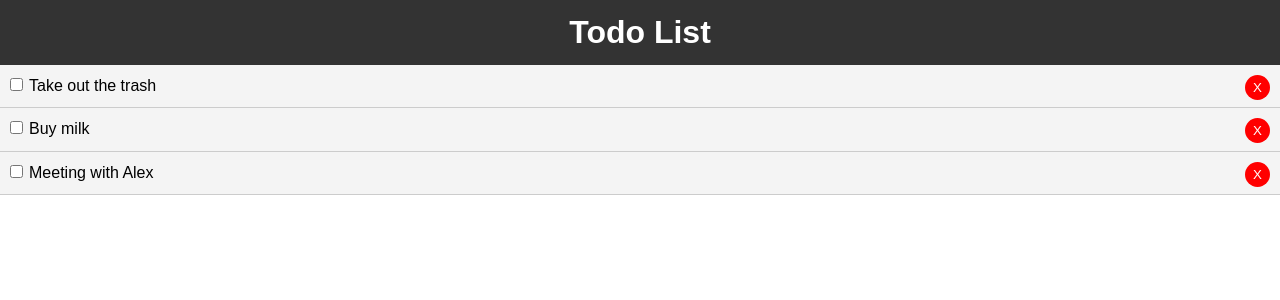
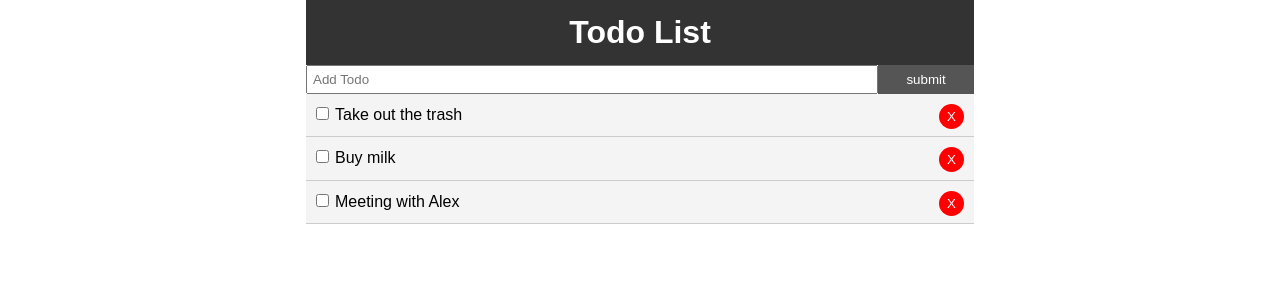
Before and after one commit to dennismarks/To-Do-React-Web-App, a React (Create React App) app: page / in a window 1280 px wide. Shown: the top 300 px of the page. Built offline with nearby package versions, Linux system fonts and the light colour scheme.

Commit message:
add new todo function

```diff
--- a/package.json
+++ b/package.json
@@ -5,7 +5,8 @@
   "dependencies": {
     "react": "^16.10.2",
     "react-dom": "^16.10.2",
-    "react-scripts": "3.2.0"
+    "react-scripts": "3.2.0",
+    "uuid": "^3.3.3"
   },
   "scripts": {
     "start": "react-scripts start",
--- a/src/App.css
+++ b/src/App.css
@@ -13,3 +13,20 @@
   color: #333;
   text-decoration: none;
 }
+
+.container {
+  padding: 0 1rem;
+}
+
+.btn {
+  display: inline-block;
+  border: none;
+  background: #555;
+  color: #fff;
+  padding: 7px 20px;
+  cursor: pointer;
+}
+
+.btn:hover {
+  background: #666;
+}
--- a/src/App.js
+++ b/src/App.js
@@ -1,52 +1,73 @@
-import React, { Component } from 'react';
-import Header from './components/Header';
-import './App.css';
-import Todos from './components/Todos';
+import React, { Component } from "react";
+import "./App.css";
+import Header from "./components/Header";
+import Todos from "./components/Todos";
+import AddTodo from "./components/AddTodo";
+import uuid from "uuid";
 
 class App extends Component {
   state = {
-		todos: [{
-				id: 1,
-				title: 'Take out the trash',
+    todos: [
+      {
+        id: uuid.v4(),
+        title: "Take out the trash",
         completed: false
       },
       {
-				id: 2,
-				title: 'Buy milk',
+        id: uuid.v4(),
+        title: "Buy milk",
         completed: false
       },
       {
-				id: 3,
-				title: 'Meeting with Alex',
+        id: uuid.v4(),
+        title: "Meeting with Alex",
         completed: false
       }
     ]
-	}
+  };
 
   // Toggle complete
-	markComplete = (id) => {
-		this.setState({todos: this.state.todos.map(todo => {
+  markComplete = id => {
+    this.setState({
+      todos: this.state.todos.map(todo => {
         if (todo.id === id) {
-				todo.completed = !todo.completed
+          todo.completed = !todo.completed;
         }
         return todo;
-		})});
-	}
+      })
+    });
+  };
 
   // Delete Todo
-	delTodo = (id) => {
-		this.setState({ todos: [...this.state.todos.filter(todo => todo.id !== id)] });
-	}
+  delTodo = id => {
+    this.setState({
+      todos: [...this.state.todos.filter(todo => todo.id !== id)]
+    });
+  };
+
+  // Add Todo
+  addTodo = title => {
+    const newTodo = {
+      id: uuid.v4(),
+      title,
+      completed: false
+    };
+    this.setState({ todos: [...this.state.todos, newTodo] });
+  };
 
   render() {
-		console.log(this.state.todos)
+    console.log(this.state.todos);
     return (
-		  <div className="App">
+      <div className="App" style={{ maxWidth: "700px", margin: "auto" }}>
+        <div className="container">
           <Header />
+          <AddTodo addTodo={this.addTodo} />
           <Todos
             todos={this.state.todos}
             markComplete={this.markComplete}
-				delTodo={this.delTodo}/>
+            delTodo={this.delTodo}
+          />
+        </div>
       </div>
     );
   }
--- /dev/null
+++ b/src/components/AddTodo.js
@@ -0,0 +1,40 @@
+import React, { Component } from "react";
+
+export class AddTodo extends Component {
+  state = {
+    title: ""
+  };
+
+  onChange = e => {
+    this.setState({ [e.target.name]: e.target.value });
+  };
+
+  onSubmit = e => {
+    e.preventDefault();
+    this.props.addTodo(this.state.title);
+    this.setState({ title: "" });
+  };
+
+  render() {
+    return (
+      <form onSubmit={this.onSubmit} style={{ display: "flex" }}>
+        <input
+          type="text"
+          name="title"
+          placeholder="Add Todo"
+          style={{ flex: "10", padding: "5px" }}
+          value={this.state.title}
+          onChange={this.onChange}
+        ></input>
+        <input
+          type="submit"
+          value="submit"
+          className="btn"
+          style={{ flex: "1" }}
+        ></input>
+      </form>
+    );
+  }
+}
+
+export default AddTodo;
```
Also changed, not shown: src/components/TodoItem.js (+28 -25 lines), src/components/Todos.js (+15 -11 lines). Lines whose indentation alone changed are shown as unchanged.
